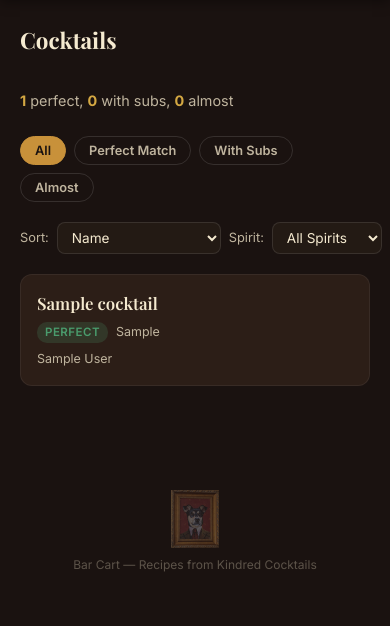
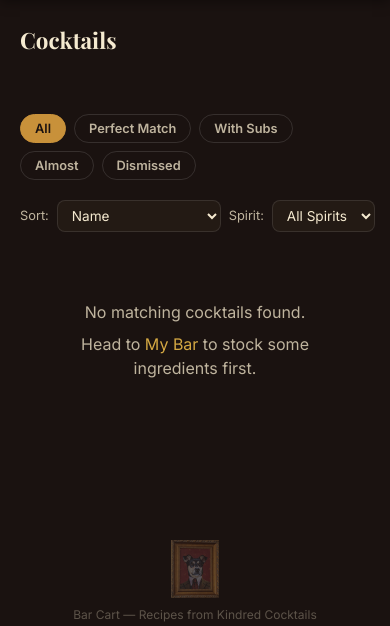
Before and after one commit to mprdolo/bar-cart, a Flask app: page /results in a window 390 px wide. Shown: the part 113-739 px from the top of the page. Run offline with Flask 3, Linux system fonts and the light colour scheme; tables that the repository leaves empty hold one stand-in row (values such as "Sample post"); data that the repository does not hold is empty.

Commit message:
Add dismiss/restore for cocktail recipes
Allow users to hide unwanted recipes from results with a Dismiss button
on the recipe page, view all dismissed recipes via a new Dismissed filter
tab, and restore them individually.

Co-Authored-By: Claude Opus 4.6 <noreply@anthropic.com>

```diff
--- a/app.py
+++ b/app.py
@@ -15,6 +15,22 @@ try:
     _conn.close()
 except Exception:
     pass  # column already exists
+
+# Migrate: create dismissed_cocktails table if missing
+try:
+    _conn = get_db_connection()
+    _conn.execute("""
+        CREATE TABLE IF NOT EXISTS dismissed_cocktails (
+            id INTEGER PRIMARY KEY AUTOINCREMENT,
+            cocktail_id INTEGER NOT NULL UNIQUE,
+            date_dismissed TIMESTAMP DEFAULT CURRENT_TIMESTAMP,
+            FOREIGN KEY (cocktail_id) REFERENCES cocktails(id)
+        )
+    """)
+    _conn.commit()
+    _conn.close()
+except Exception:
+    pass
 
 # Track sync state
 sync_status = {"in_progress": False, "message": "", "current": 0, "total": 0}
@@ -226,6 +242,11 @@ def get_recipe(cocktail_id):
             for n in note_rows
         ]
 
+        # Dismissed status
+        is_dismissed = bool(conn.execute(
+            "SELECT 1 FROM dismissed_cocktails WHERE cocktail_id = ?", (cocktail_id,)
+        ).fetchone())
+
         return api_response(data={
             "id": cocktail["id"],
             "name": cocktail["name"],
@@ -237,6 +258,7 @@ def get_recipe(cocktail_id):
             "rating_count": rating_count,
             "ratings": ratings,
             "notes": notes,
+            "is_dismissed": is_dismissed,
         })
     finally:
         conn.close()
@@ -367,6 +389,62 @@ def delete_note(cocktail_id, note_id):
         conn.close()
 
 
+# --- API: Dismiss/Restore ---
+
+@app.route("/api/recipe/<int:cocktail_id>/dismiss", methods=["POST"])
+def dismiss_cocktail(cocktail_id):
+    """Dismiss a cocktail from results."""
+    conn = get_db_connection()
+    try:
+        if not conn.execute("SELECT id FROM cocktails WHERE id = ?", (cocktail_id,)).fetchone():
+            return api_response(False, message="Cocktail not found.", status_code=404)
+        conn.execute(
+            "INSERT OR IGNORE INTO dismissed_cocktails (cocktail_id) VALUES (?)",
+            (cocktail_id,),
+        )
+        conn.commit()
+        return api_response(message="Cocktail dismissed.")
+    finally:
+        conn.close()
+
+
+@app.route("/api/recipe/<int:cocktail_id>/restore", methods=["POST"])
+def restore_cocktail(cocktail_id):
+    """Restore a dismissed cocktail."""
+    conn = get_db_connection()
+    try:
+        conn.execute("DELETE FROM dismissed_cocktails WHERE cocktail_id = ?", (cocktail_id,))
+        conn.commit()
+        return api_response(message="Cocktail restored.")
+    finally:
+        conn.close()
+
+
+@app.route("/api/dismissed")
+def get_dismissed():
+    """Return all dismissed cocktails with metadata."""
+    conn = get_db_connection()
+    try:
+        rows = conn.execute("""
+            SELECT c.id, c.name, c.primary_spirit, dc.date_dismissed
+            FROM dismissed_cocktails dc
+            JOIN cocktails c ON c.id = dc.cocktail_id
+            ORDER BY dc.date_dismissed DESC
+        """).fetchall()
+        dismissed = [
+            {
+                "id": r["id"],
+                "name": r["name"],
+                "primary_spirit": r["primary_spirit"],
+                "date_dismissed": r["date_dismissed"],
+            }
+            for r in rows
+        ]
+        return api_response(data=dismissed)
+    finally:
+        conn.close()
+
+
 # --- API: Sync ---
 
 @app.route("/api/sync/cocktails", methods=["POST"])
--- a/database/schema.sql
+++ b/database/schema.sql
@@ -69,3 +69,10 @@ CREATE TABLE IF NOT EXISTS notes (
     date_modified TIMESTAMP DEFAULT CURRENT_TIMESTAMP,
     FOREIGN KEY (cocktail_id) REFERENCES cocktails(id)
 );
+
+CREATE TABLE IF NOT EXISTS dismissed_cocktails (
+    id INTEGER PRIMARY KEY AUTOINCREMENT,
+    cocktail_id INTEGER NOT NULL UNIQUE,
+    date_dismissed TIMESTAMP DEFAULT CURRENT_TIMESTAMP,
+    FOREIGN KEY (cocktail_id) REFERENCES cocktails(id)
+);
--- a/shake.py
+++ b/shake.py
@@ -61,6 +61,11 @@ def find_matches():
         for row in conn.execute("SELECT cocktail_id, AVG(score) as avg FROM ratings GROUP BY cocktail_id"):
             avg_ratings[row["cocktail_id"]] = round(row["avg"], 1)
 
+        # 5c. Load dismissed cocktails
+        dismissed = set()
+        for row in conn.execute("SELECT cocktail_id FROM dismissed_cocktails"):
+            dismissed.add(row["cocktail_id"])
+
         # 6. Classify each cocktail
         perfect = []
         substitute = []
@@ -68,6 +73,8 @@ def find_matches():
 
         for cid, ing_tuples in cocktail_ingredients.items():
             if cid not in cocktails:
+                continue
+            if cid in dismissed:
                 continue
 
             have = []
--- a/static/css/style.css
+++ b/static/css/style.css
@@ -523,42 +523,44 @@ a:hover {
 /* ---- Cocktail Cards ---- */
 
 .cocktail-grid {
-    display: grid;
-    grid-template-columns: repeat(auto-fill, minmax(280px, 1fr));
-    gap: 12px;
+    display: flex;
+    flex-direction: column;
+    gap: 2px;
 }
 
 .cocktail-card {
     background: var(--bg-card);
-    border-radius: var(--radius-lg);
-    padding: 16px;
+    border-radius: var(--radius);
+    padding: 10px 16px;
     border: 1px solid rgba(255, 255, 255, 0.06);
     cursor: pointer;
     transition: all var(--transition);
     text-decoration: none;
-    display: block;
+    display: flex;
+    align-items: center;
+    gap: 12px;
 }
 
 .cocktail-card:hover {
     background: var(--bg-card-hover);
     border-color: rgba(200, 145, 58, 0.2);
-    transform: translateY(-1px);
     box-shadow: var(--shadow);
 }
 
 .card-name {
     font-family: var(--font-heading);
-    font-size: 1.05rem;
+    font-size: 0.95rem;
     font-weight: 600;
     color: var(--cream);
-    margin-bottom: 6px;
+    white-space: nowrap;
+    flex-shrink: 0;
 }
 
 .card-meta {
     display: flex;
     align-items: center;
     gap: 8px;
-    flex-wrap: wrap;
+    flex-shrink: 0;
 }
 
 .card-spirit {
@@ -593,8 +595,11 @@ a:hover {
 .card-ingredients {
     font-size: 0.78rem;
     color: var(--cream-dim);
-    margin-top: 6px;
-    line-height: 1.6;
+    line-height: 1.4;
+    min-width: 0;
+    overflow: hidden;
+    text-overflow: ellipsis;
+    white-space: nowrap;
 }
 
 .card-ing-sep {
@@ -1178,8 +1225,8 @@ a:hover {
         font-size: 1.4rem;
     }
 
-    .cocktail-grid {
-        grid-template-columns: 1fr;
+    .cocktail-card {
+        flex-wrap: wrap;
     }
 
     .recipe-name {
--- a/static/js/results.js
+++ b/static/js/results.js
@@ -146,27 +146,26 @@
         for (var i = 0; i < filtered.length; i++) {
             var c = filtered[i];
             html += '<a class="cocktail-card" href="/recipe/' + c.id + '" data-cocktail-id="' + c.id + '">';
-            html += '<div class="card-name">' + escHtml(c.name) + '</div>';
-            html += '<div class="card-meta">';
             html += '<span class="card-badge badge-' + c.tier + '">' + tierLabel(c.tier) + '</span>';
+            html += '<span class="card-name">' + escHtml(c.name) + '</span>';
+            html += '<span class="card-meta">';
             if (c.primary_spirit) {
                 html += '<span class="card-spirit">' + escHtml(c.primary_spirit) + '</span>';
             }
             if (c.avg_rating) {
                 html += '<span class="card-rating">&#127820; ' + c.avg_rating + '</span>';
             }
-            html += '</div>';
-            // Ingredient list
+            html += '</span>';
             if (c.ingredient_names && c.ingredient_names.length > 0) {
-                html += '<div class="card-ingredients">';
+                html += '<span class="card-ingredients">';
                 for (var j = 0; j < c.ingredient_names.length; j++) {
                     if (j > 0) html += '<span class="card-ing-sep">&middot;</span>';
                     html += '<span>' + escHtml(c.ingredient_names[j]) + '</span>';
                 }
-                html += '</div>';
+                html += '</span>';
             }
             if (c.tier === 'close' && c.missing_ingredients && c.missing_ingredients.length > 0) {
-                html += '<div class="card-missing">Need: ' + escHtml(c.missing_ingredients[0].name) + '</div>';
+                html += '<span class="card-missing">Need: ' + escHtml(c.missing_ingredients[0].name) + '</span>';
             }
             html += '</a>';
         }
@@ -202,11 +201,70 @@
         for (var i = 0; i < btns.length; i++) btns[i].classList.remove('active');
         btn.classList.add('active');
         currentFilter = btn.dataset.filter;
-        renderResults();
+        if (currentFilter === 'dismissed') {
+            loadDismissed();
+        } else {
+            renderResults();
+        }
     });
 
     sortSelect.addEventListener('change', renderResults);
     spiritFilter.addEventListener('change', renderResults);
+
+    async function loadDismissed() {
+        try {
+            var result = await api('/api/dismissed');
+            var items = result.data;
+            if (!items || items.length === 0) {
+                resultsContainer.innerHTML = '<div class="empty-state"><p>No dismissed cocktails.</p></div>';
+                return;
+            }
+            renderDismissed(items);
+        } catch (err) {
+            showToast(err.message, true);
+        }
+    }
+
+    function renderDismissed(items) {
+        var html = '<div class="cocktail-grid">';
+        for (var i = 0; i < items.length; i++) {
+            var c = items[i];
+            html += '<div class="cocktail-card dismissed-card" data-cocktail-id="' + c.id + '">';
+            html += '<span class="card-badge badge-dismissed">Dismissed</span>';
+            html += '<a class="card-name" href="/recipe/' + c.id + '">' + escHtml(c.name) + '</a>';
+            html += '<span class="card-meta">';
+            if (c.primary_spirit) {
+                html += '<span class="card-spirit">' + escHtml(c.primary_spirit) + '</span>';
+            }
+            html += '</span>';
+            html += '<button class="btn btn-restore btn-small" data-restore-id="' + c.id + '">Restore</button>';
+            html += '</div>';
+        }
+        html += '</div>';
+        resultsContainer.innerHTML = html;
+
+        // Attach restore handlers
+        var btns = resultsContainer.querySelectorAll('[data-restore-id]');
+        for (var i = 0; i < btns.length; i++) {
+            btns[i].addEventListener('click', onRestoreFromList);
+        }
+    }
+
+    async function onRestoreFromList(e) {
+        var id = e.target.dataset.restoreId;
+        try {
+            await api('/api/recipe/' + id + '/restore', 'POST');
+            showToast('Cocktail restored');
+            var card = resultsContainer.querySelector('.dismissed-card[data-cocktail-id="' + id + '"]');
+            if (card) card.remove();
+            // Check if list is now empty
+            if (!resultsContainer.querySelector('.dismissed-card')) {
+                resultsContainer.innerHTML = '<div class="empty-state"><p>No dismissed cocktails.</p></div>';
+            }
+        } catch (err) {
+            showToast(err.message, true);
+        }
+    }
 
     function escHtml(s) {
         var div = document.createElement('div');
--- a/templates/results.html
+++ b/templates/results.html
@@ -13,6 +13,7 @@
     <button class="filter-btn" data-filter="perfect">Perfect Match</button>
     <button class="filter-btn" data-filter="substitute">With Subs</button>
     <button class="filter-btn" data-filter="close">Almost</button>
+    <button class="filter-btn" data-filter="dismissed">Dismissed</button>
 </div>
 
 <div class="sort-controls">
```
Also changed, not shown: other parts of static/css/style.css (+43 -1 lines), static/js/recipe.js (+26 -0 lines).
